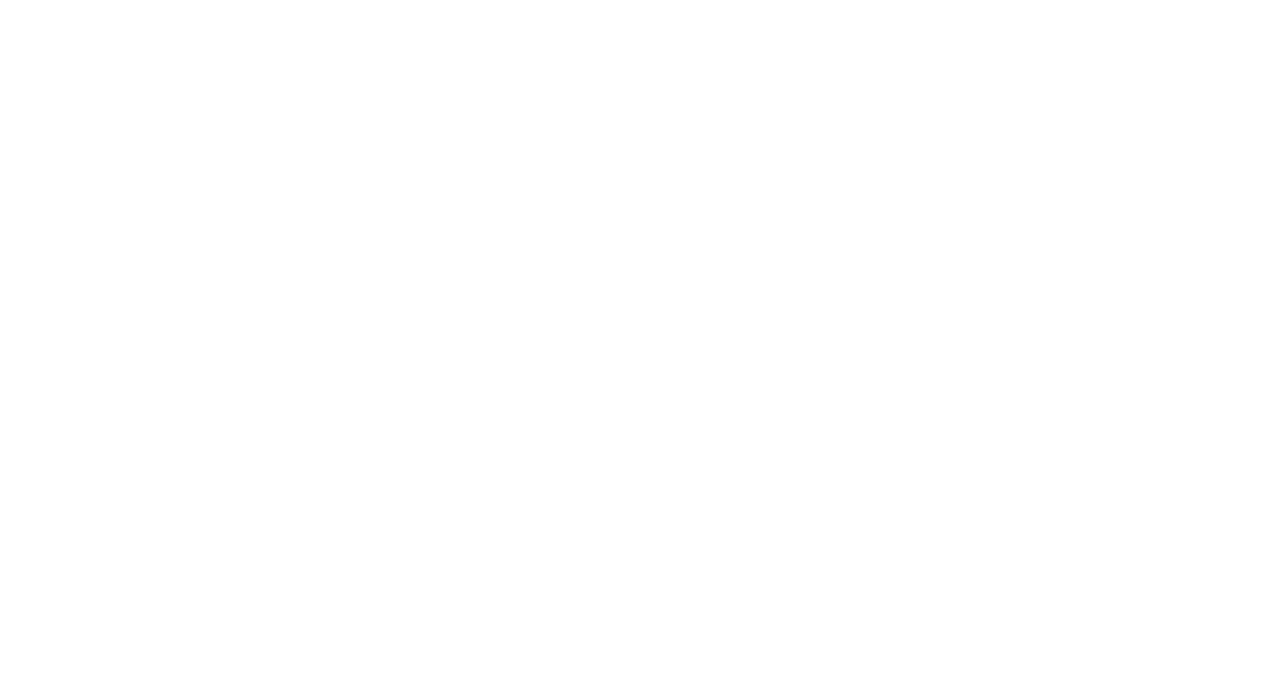
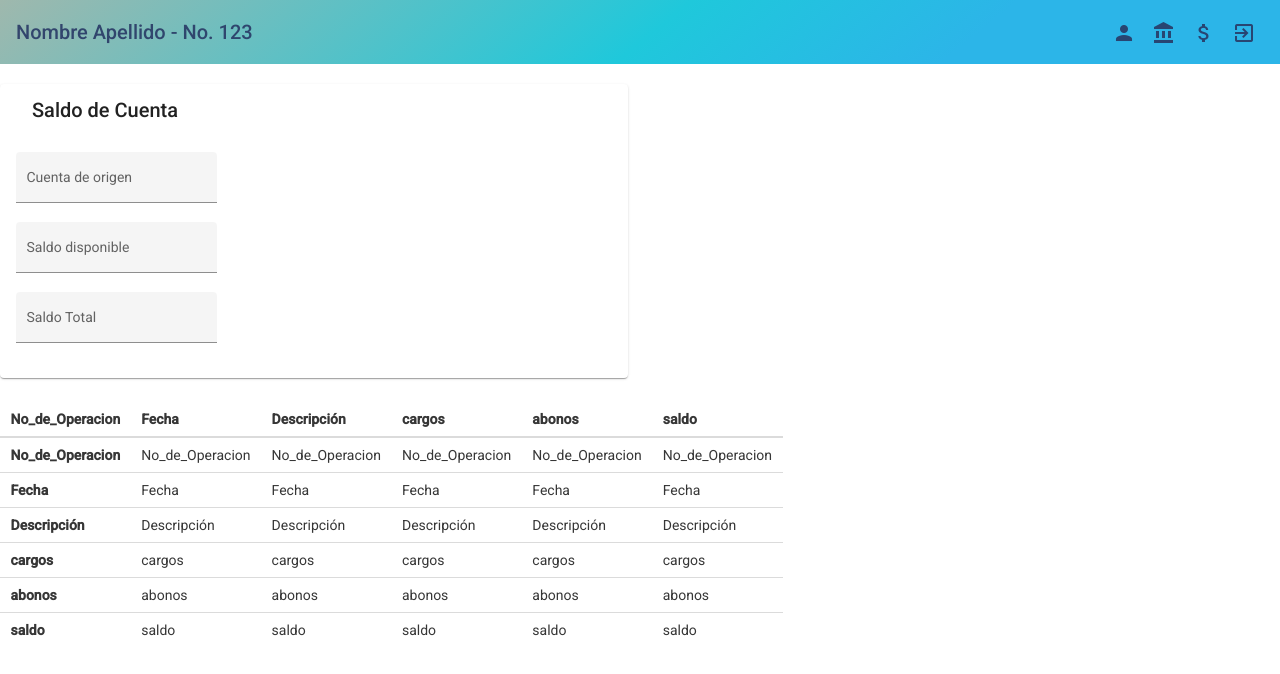
Before and after one commit to jorgedly/ayd1-lab-practica34-client, an Angular app: page /consultarSaldo in a window 1280 px wide. Before the commit this address led to /. Shown: the top 674 px of the page. Built offline with nearby package versions, Linux system fonts and the light colour scheme.

Commit message:
agregacion de consulta de saldo

```diff
--- a/src/app/components/barra/barra.component.ts
+++ b/src/app/components/barra/barra.component.ts
@@ -16,6 +16,11 @@
       descripcion: 'Ir al perfil',
       ruta: '/home',
       icono: 'person'
+    },
+    {
+      descripcion: 'Consultar Saldo',
+      ruta: '/consultarSaldo',
+      icono: 'account_balance'
     },
     {
       descripcion: 'Ir a tipo cambio',
--- a/src/app/components/consultar-saldo/consultar-saldo.component.html
+++ b/src/app/components/consultar-saldo/consultar-saldo.component.html
@@ -1 +1,57 @@
-<p>consultar-saldo works!</p>
+<app-barra></app-barra>
+<br>
+<div class="columns">
+    <div class="column is-full-mobile is-half-desktop">
+        <mat-card>
+            <mat-card-header>
+                <mat-card-title>Saldo de Cuenta</mat-card-title>
+            </mat-card-header>
+            <div class="example-container">
+                <br>
+                <mat-form-field appearance="fill">
+                    <mat-label>Cuenta de origen</mat-label>
+                    <input matInput>
+                </mat-form-field>
+                <br>
+                <mat-form-field appearance="fill">
+                    <mat-label>Saldo disponible</mat-label>
+                    <input matInput>
+                </mat-form-field>
+                <br>
+                <mat-form-field appearance="fill">
+                    <mat-label>Saldo Total</mat-label>
+                    <input matInput>
+                </mat-form-field>
+                <br>
+            </div>
+        </mat-card>
+    </div>
+</div>
+
+<table class="table">
+    <thead class="thead-dark">
+        <tr>
+            <th scope="col">No_de_Operacion</th>
+            <th scope="col">Fecha</th>
+            <th scope="col">Descripción</th>
+            <th scope="col">cargos</th>
+            <th scope="col">abonos</th>
+            <th scope="col">saldo</th>
+        </tr>
+    </thead>
+    <tbody>
+        <tr *ngFor="let status of workStatuses">
+            <th scope="row">{{ status.description }}</th>
+            <td>{{ status.description }}</td>
+            <td>{{ status.description }}</td>
+            <td>{{ status.description }}</td>
+            <td>{{ status.description }}</td>
+           <!--
+            <td>
+                <img src="assets/img/{{postre.img}}" width="30px" class="img-fluid" alt="{{postre.nombre}}">
+            </td>
+        -->
+            <td>{{ status.description }}</td>
+        </tr>
+    </tbody>
+</table>
--- a/src/app/components/consultar-saldo/consultar-saldo.component.ts
+++ b/src/app/components/consultar-saldo/consultar-saldo.component.ts
@@ -8,8 +8,18 @@
 export class ConsultarSaldoComponent implements OnInit {
 
   constructor() { }
-
-  ngOnInit(): void {
+  ngOnInit() {
   }
 
+  public workStatuses = [
+    { id: 0, description: 'No_de_Operacion' },
+    { id: 1, description: 'Fecha' },
+    { id: 2, description: 'Descripción' },
+    { id: 3, description: 'cargos' },
+    { id: 4, description: 'abonos' },
+    { id: 5, description: 'saldo' }
+  ];
+
+  public contact = { name: '', isVIP: false, gender: '', workStatus: 0 };
+
 }
--- /dev/null
+++ b/src/app/components/tipocambio/tipocambio.component.html
@@ -0,0 +1,2 @@
+<app-barra></app-barra>
+<br>
--- /dev/null
+++ b/src/app/components/tipocambio/tipocambio.component.scss
@@ -0,0 +1,7 @@
+table {
+    width: 100%;
+  }
+
+.anchoFiltro {
+    width: 100%;
+}
--- /dev/null
+++ b/src/app/components/tipocambio/tipocambio.component.ts
@@ -0,0 +1,15 @@
+import { Component, OnInit } from '@angular/core';
+
+@Component({
+  selector: 'app-tipocambio',
+  templateUrl: './tipocambio.component.html',
+  styleUrls: ['./tipocambio.component.scss']
+})
+export class TipocambioComponent implements OnInit {
+
+  constructor() { }
+
+  ngOnInit(): void {
+  }
+
+}
```
Also changed, not shown: src/app/app-routing.module.ts (+12 -0 lines), src/app/app.module.ts (+5 -2 lines), 1 other file (tests, documents, lock files or other folders).
